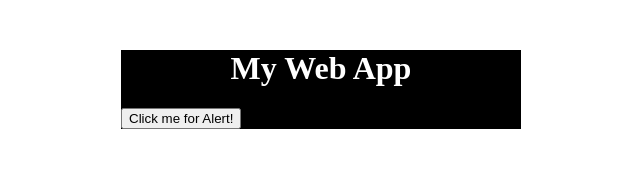
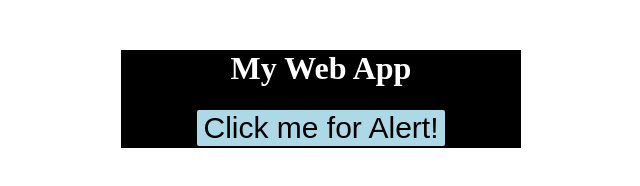
Before and after one commit to wmonecke/ironhackhwebapp, a plain HTML site: page index.html in a window 1280 px wide. Shown: the whole page, without its empty margins (319-959 px from the left). Drawn offline with Linux system fonts and the light colour scheme.

Commit message:
modified button w css

```diff
--- a/styles.css
+++ b/styles.css
@@ -2,9 +2,17 @@ div {
   width: 400px;
   margin: 50px auto;
   background-color: black;
+  text-align: center;
 }
 
 h1 {
   text-align: center;
   color: white;
 }
+
+div button{
+  border-radius: 4px;
+  background-color: lightblue;
+  border: 2px solid;
+  font-size: 30px;
+}
```
